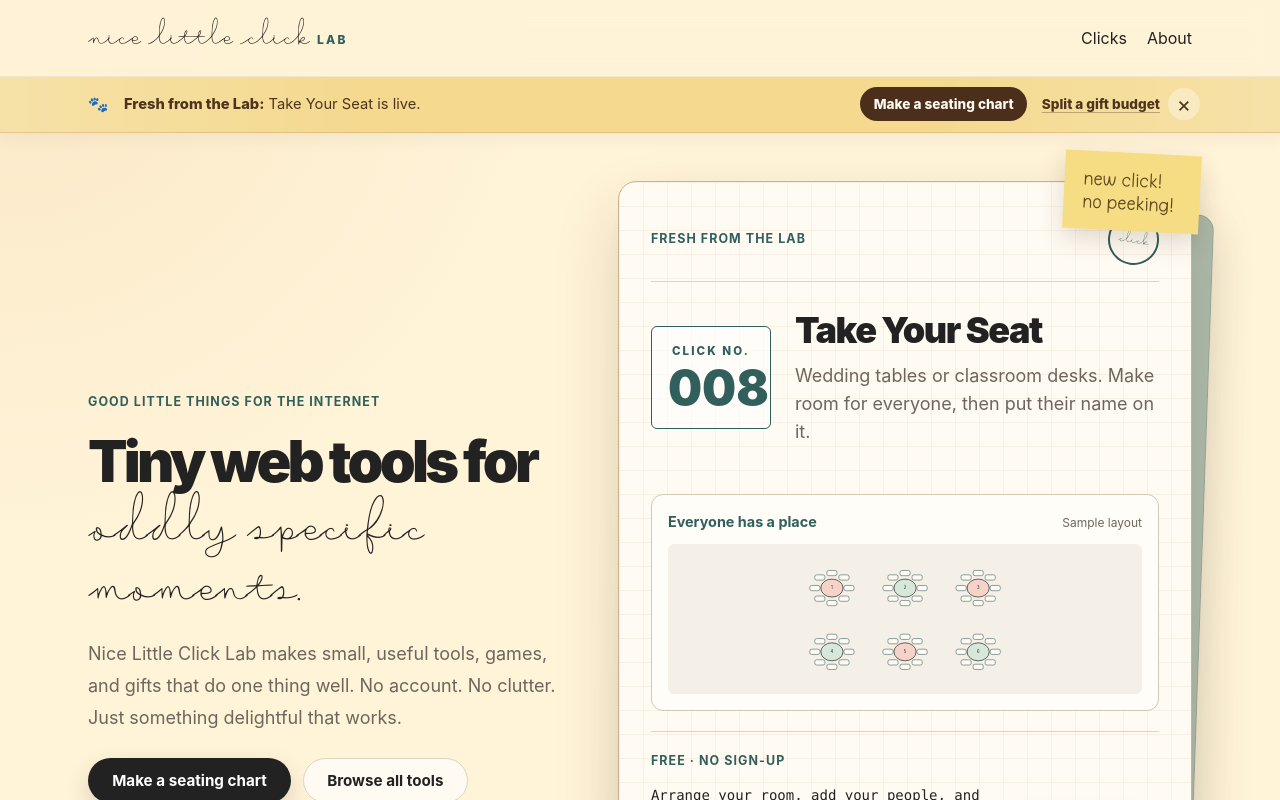
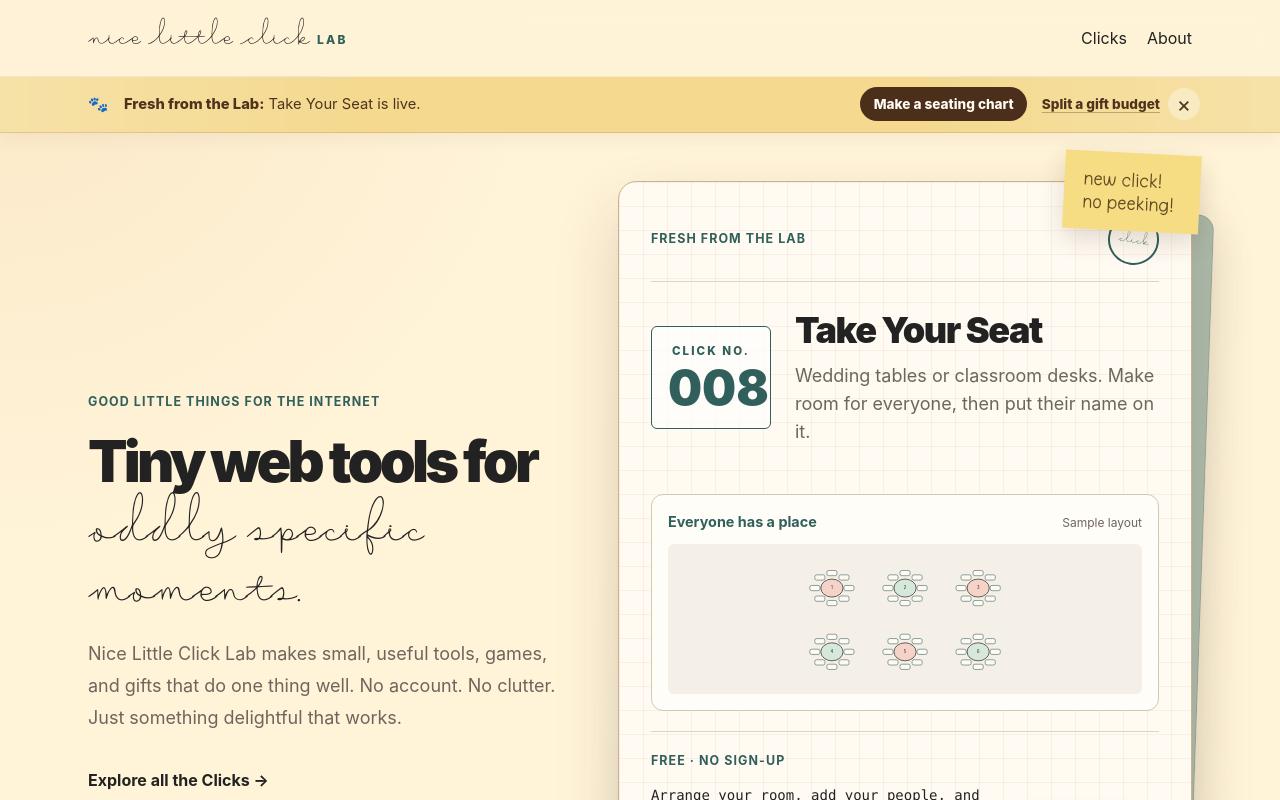
Before and after one commit to alwaysready4moore/nice-little-click-lab, a Next.js app: page / in a window 1280 px wide. Shown: the top 800 px of the page. Built offline with nearby package versions, Linux system fonts and the light colour scheme.

Commit message:
Polish app/page.tsx for clearer experience

```diff
--- a/app/page.tsx
+++ b/app/page.tsx
@@ -45,15 +45,12 @@ export default function HomePage() {
             that do one thing well. No account. No clutter. Just something
             delightful that works.
           </p>
-          <div className="mt-6 flex flex-wrap gap-3">
+          <div className="mt-6">
             <Link
-              href="/clicks/take-your-seat"
-              className="lab-button lab-button-primary"
+              href="/clicks"
+              className="inline-flex min-h-11 items-center font-bold text-[var(--accent-strong)] underline decoration-1 underline-offset-4 hover:decoration-2 focus-visible:rounded"
             >
-              Make a seating chart
-            </Link>
-            <Link href="/clicks" className="lab-button lab-button-secondary">
-              Browse all tools
+              Explore all the Clicks →
             </Link>
           </div>
         </div>
```
